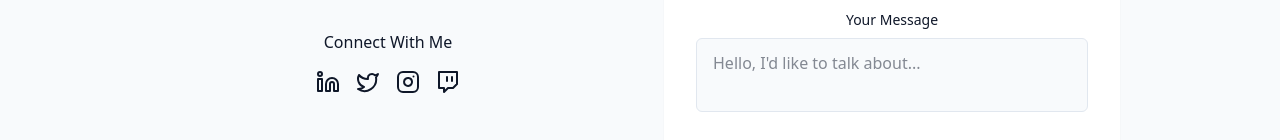
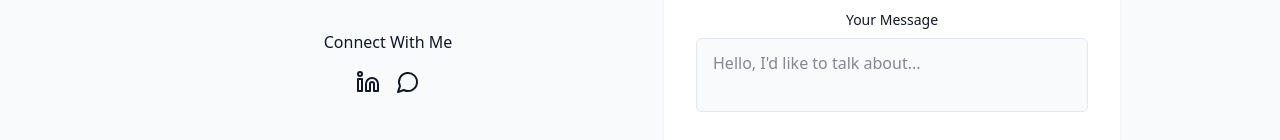
Before and after one commit to DavidShandor/myWebsite, a React (Vite) app: page / in a window 1280 px wide. Shown: the part 4580-4720 px from the top of the page. Built offline with nearby package versions, Linux system fonts and the light colour scheme.

Commit message:
contact with linkedin and whatsapp

```diff
--- a/src/components/ContactSection.jsx
+++ b/src/components/ContactSection.jsx
@@ -1,12 +1,10 @@
 import {
-  Instagram,
   Linkedin,
   Mail,
+  MessageCircle,
   MapPin,
   Phone,
   Send,
-  Twitch,
-  Twitter,
 } from "lucide-react";
 import { cn } from "@/lib/utils";
 import { useToast } from "@/hooks/use-toast";
@@ -93,17 +91,11 @@ export const ContactSection = () => {
             <div className="pt-8">
               <h4 className="font-medium mb-4"> Connect With Me</h4>
               <div className="flex space-x-4 justify-center">
-                <a href="#" target="_blank">
+                <a href="https://www.linkedin.com/in/davidshandor/" target="_blank">
                   <Linkedin />
                 </a>
-                <a href="#" target="_blank">
-                  <Twitter />
-                </a>
-                <a href="#" target="_blank">
-                  <Instagram />
-                </a>
-                <a href="#" target="_blank">
-                  <Twitch />
+                <a href="https://wa.me/972508333601" target="_blank">
+                  <MessageCircle />
                 </a>
               </div>
             </div>
```
Also changed, not shown: src/components/icons/whatsapp.jsx (added, +16 -0 lines), src/assets/whatsapp.svg (added).
